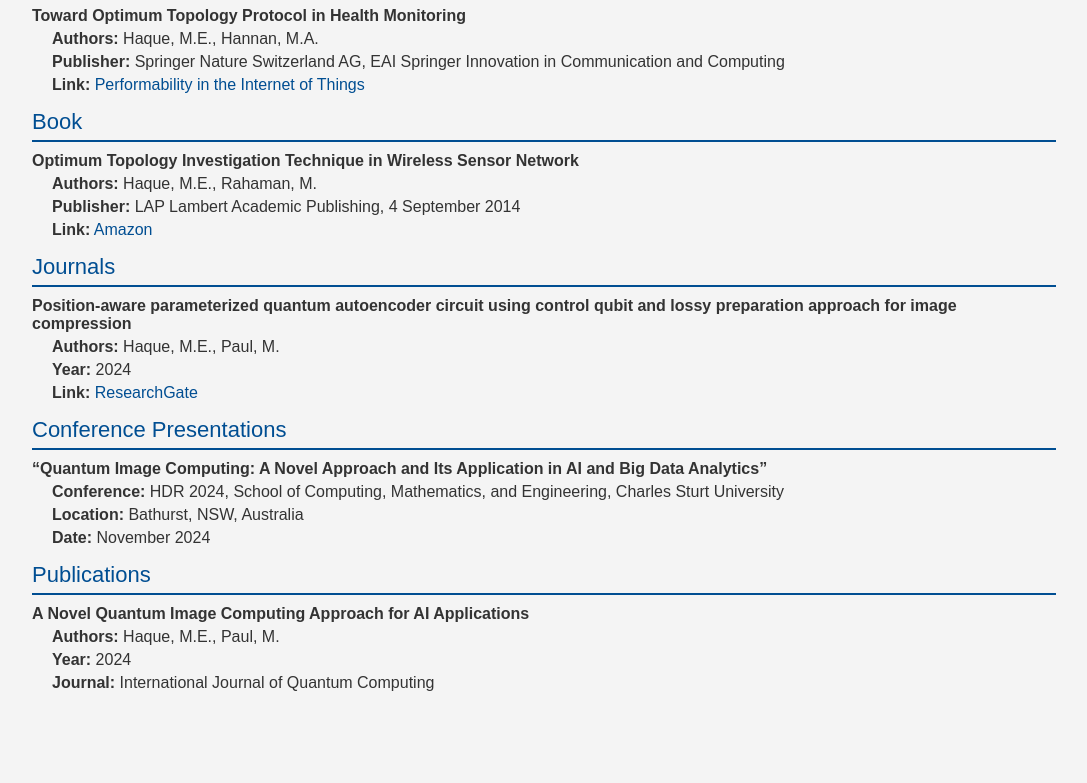
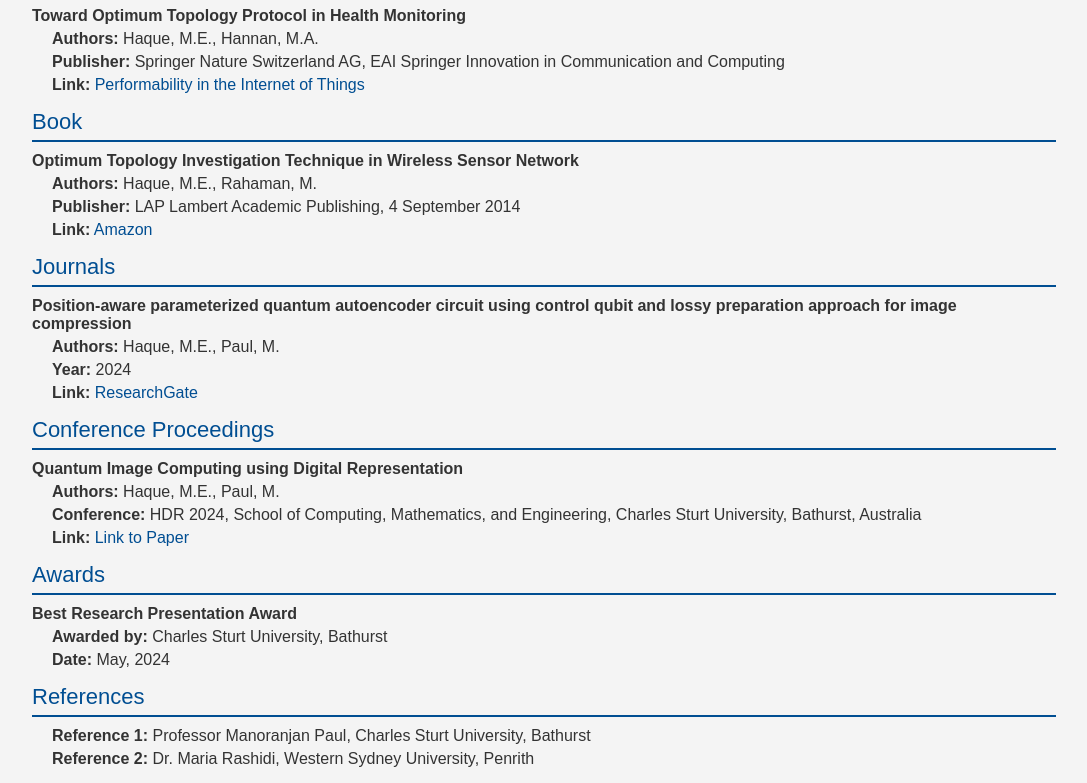
Before and after one commit to Ershadulhaque05/Ershadulhaque05.github.io, a plain HTML site: page index.html in a window 1280 px wide. Shown: the part 1093-1876 px from the top of the page, without its empty margins (96-1183 px from the left). Before the commit the page ends 1800 px from the top, so only its background shows below. Drawn offline with Linux system fonts and the light colour scheme.

Commit message:
Update index.html

```diff
--- a/index.html
+++ b/index.html
@@ -173,23 +173,30 @@
             </div>
         </div>
 
-        <div class="section-title">Conference Presentations</div>
+        <div class="section-title">Conference Proceedings</div>
         <div class="entry">
-            <div class="title">“Quantum Image Computing: A Novel Approach and Its Application in AI and Big Data Analytics”</div>
+            <div class="title">Quantum Image Computing using Digital Representation</div>
             <div class="details">
-                <p><strong>Conference:</strong> HDR 2024, School of Computing, Mathematics, and Engineering, Charles Sturt University</p>
-                <p><strong>Location:</strong> Bathurst, NSW, Australia</p>
-                <p><strong>Date:</strong> November 2024</p>
+                <p><strong>Authors:</strong> Haque, M.E., Paul, M.</p>
+                <p><strong>Conference:</strong> HDR 2024, School of Computing, Mathematics, and Engineering, Charles Sturt University, Bathurst, Australia</p>
+                <p><strong>Link:</strong> <a href="https://doi.org/10.13140/RG.2.2.22273.26722" target="_blank">Link to Paper</a></p>
             </div>
         </div>
 
-        <div class="section-title">Publications</div>
+        <div class="section-title">Awards</div>
         <div class="entry">
-            <div class="title">A Novel Quantum Image Computing Approach for AI Applications</div>
+            <div class="title">Best Research Presentation Award</div>
             <div class="details">
-                <p><strong>Authors:</strong> Haque, M.E., Paul, M.</p>
-                <p><strong>Year:</strong> 2024</p>
-                <p><strong>Journal:</strong> International Journal of Quantum Computing</p>
+                <p><strong>Awarded by:</strong> Charles Sturt University, Bathurst</p>
+                <p><strong>Date:</strong> May, 2024</p>
+            </div>
+        </div>
+
+        <div class="section-title">References</div>
+        <div class="entry">
+            <div class="details">
+                <p><strong>Reference 1:</strong> Professor Manoranjan Paul, Charles Sturt University, Bathurst</p>
+                <p><strong>Reference 2:</strong> Dr. Maria Rashidi, Western Sydney University, Penrith</p>
             </div>
         </div>
     </div>
```
